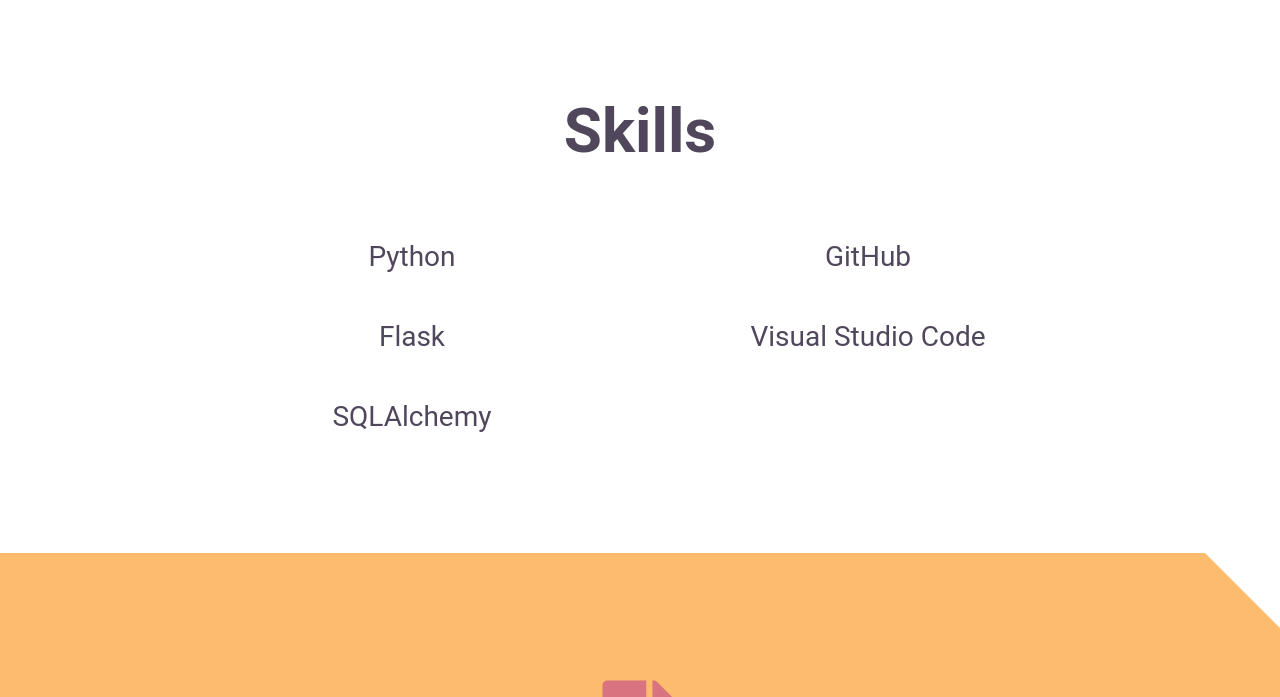
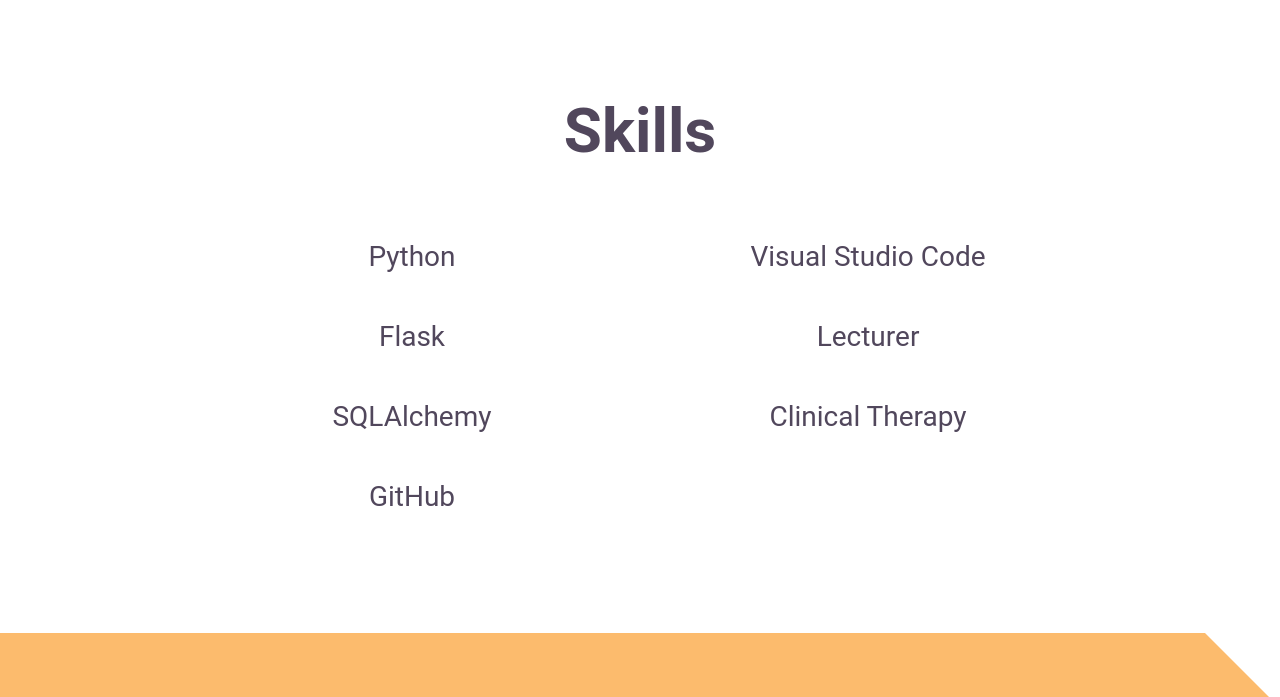
Before and after one commit to dhernandez-msjc/python_techdegree_project_05, a Flask app: page / in a window 1280 px wide. Shown: the part 1394-2091 px from the top of the page. Run offline with Flask 2, Linux system fonts and the light colour scheme; data comes from the database, SQL or seed files in the repository; both versions use the stored data as it was after the commit.

Commit message:
updated projects.db and added information to index.html

```diff
--- a/templates/index.html
+++ b/templates/index.html
@@ -26,6 +26,8 @@
         <li>SQLAlchemy</li>
         <li>GitHub</li>
         <li>Visual Studio Code</li>
+        <li>Lecturer</li>
+        <li>Clinical Therapy</li>
     </ul>
 </section>
 <section id="projects">
```
Also changed, not shown: projects.db.
